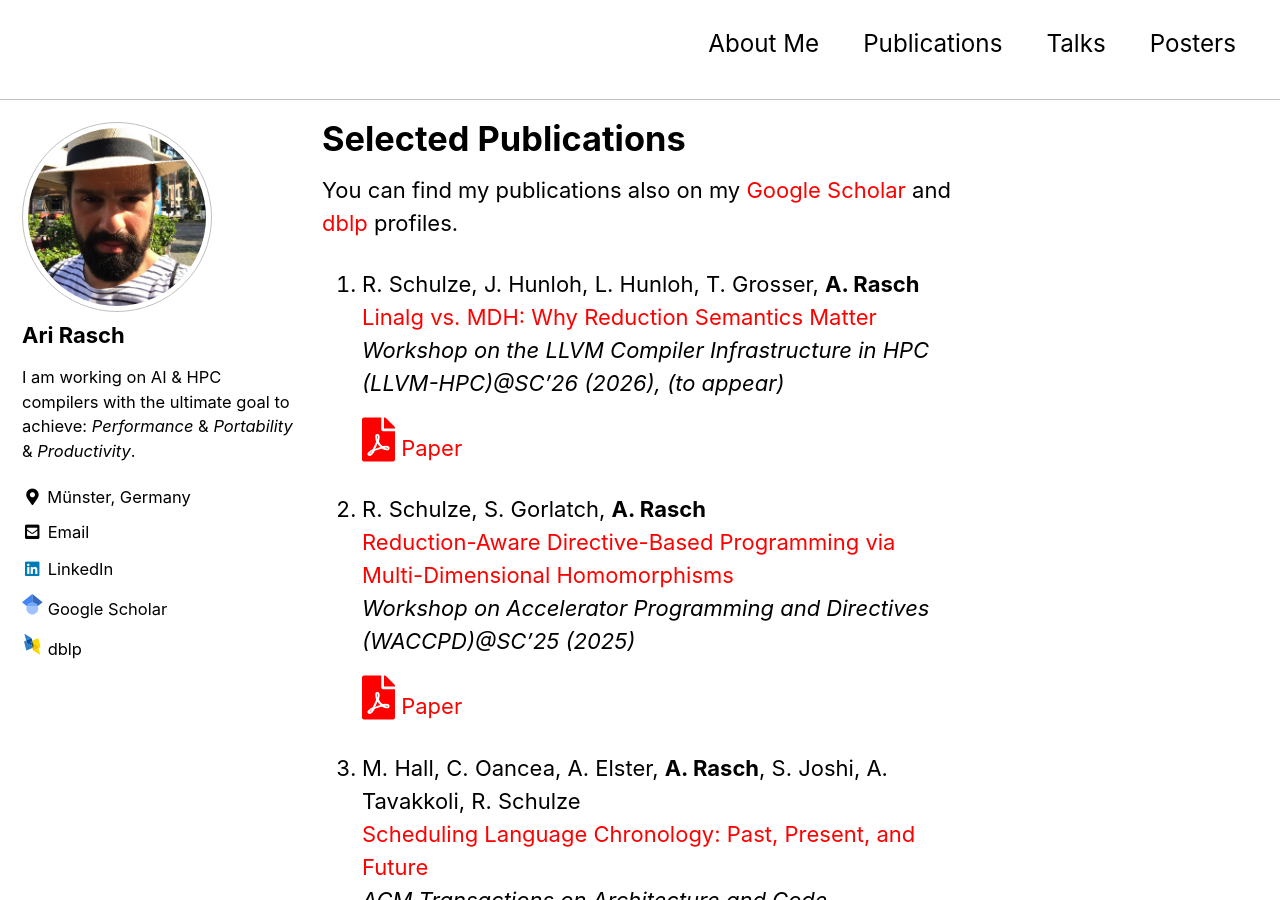
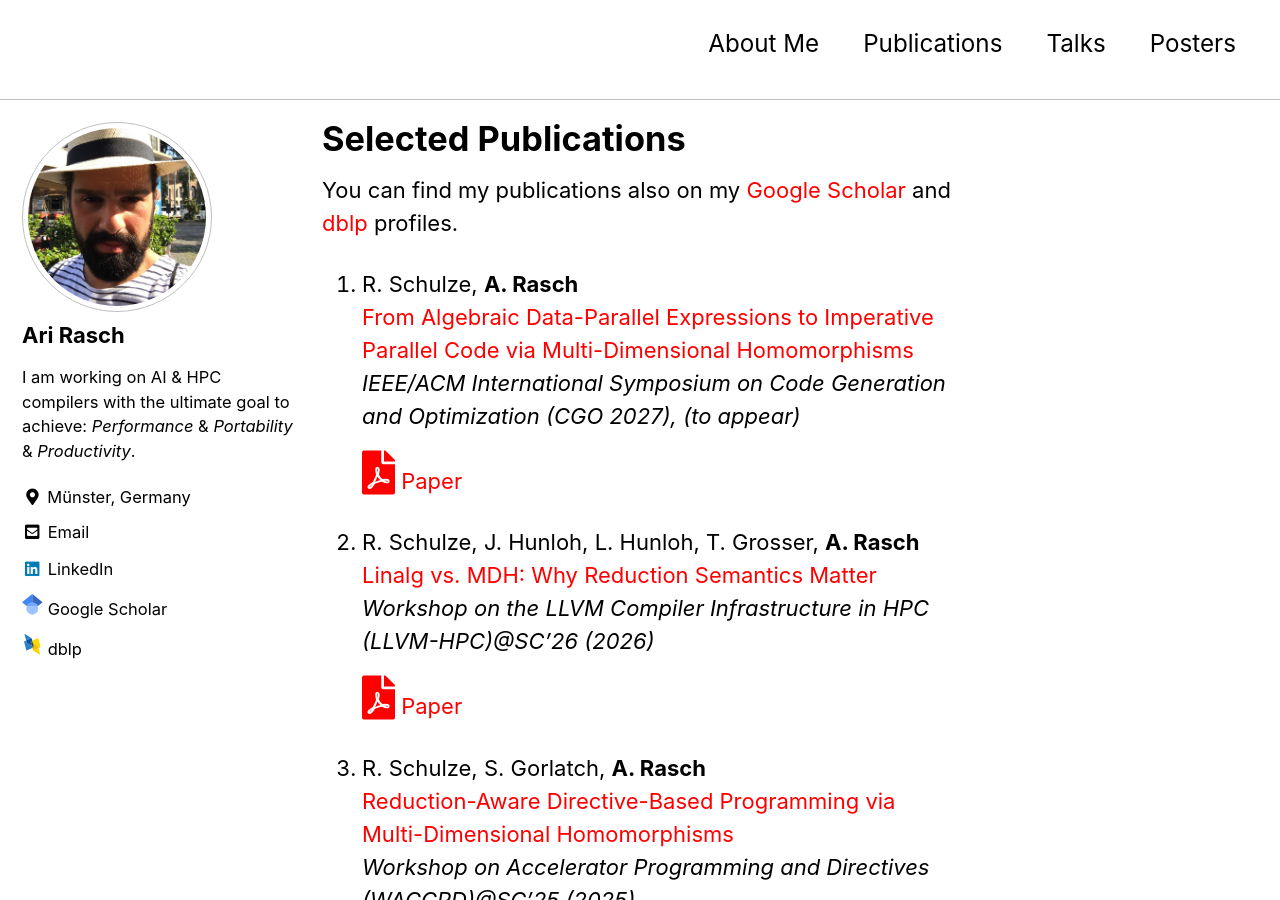
Before and after one commit to AriRasch/arirasch.github.io, a Jekyll site: the page built from publications.md, in a window 1280 px wide and 900 px high. Built offline with Jekyll 4.4.1, drawn with Linux system fonts in a browser that asks for light colours; cached includes are drawn as plain includes; our own code applies the rules of GitHub Pages for plain Markdown files.

Commit message:
Update publication entries in publications.md with new titles, authors, and links; add new PDF for LLVM-HPC workshop paper.

```diff
--- a/publications.md
+++ b/publications.md
@@ -7,37 +7,42 @@ author_profile: true
 
 You can find my publications also on my [Google Scholar](https://scholar.google.com/citations?user=-q-gyO0AAAAJ&hl=en&oi=ao) and [dblp](https://dblp.uni-trier.de/pid/204/7105.html) profiles.
 
-1.  R. Schulze, J. Hunloh, L. Hunloh, T. Grosser, **A. Rasch** \\
-    [Linalg vs. MDH: Why Reduction Semantics Matter](todo) \\
-    *Workshop on the LLVM Compiler Infrastructure in HPC (LLVM-HPC)@SC’26 (2026), (to appear)*\\
-    <a href="../assets/files/publications/llvm_hpc/todo.pdf"><i class="fas fa-file-pdf" style="color: red; font-size: 2em; padding-top: .4em"></i></a> [Paper](../assets/files/publications/llvm_hpc/todo.pdf)
+1.  R. Schulze, **A. Rasch** \\
+    [From Algebraic Data-Parallel Expressions to Imperative Parallel Code via Multi-Dimensional Homomorphisms](todo) \\
+    *IEEE/ACM International Symposium on Code Generation and Optimization (CGO 2027), (to appear)*\\
+    <a href="../assets/files/publications/cgo27/todo.pdf"><i class="fas fa-file-pdf" style="color: red; font-size: 2em; padding-top: .4em"></i></a> [Paper](../assets/files/publications/cgo27/todo.pdf)
 
-2.  R. Schulze, S. Gorlatch, **A. Rasch** \\
+2.  R. Schulze, J. Hunloh, L. Hunloh, T. Grosser, **A. Rasch** \\
+    [Linalg vs. MDH: Why Reduction Semantics Matter](https://www.computer.org/csdl/proceedings-article/sc-w/2026/122100c451/2lkuGrmLYxa) \\
+    *Workshop on the LLVM Compiler Infrastructure in HPC (LLVM-HPC)@SC’26 (2026)*\\
+    <a href="../assets/files/publications/sc26/paper.pdf"><i class="fas fa-file-pdf" style="color: red; font-size: 2em; padding-top: .4em"></i></a> [Paper](../assets/files/publications/sc26/paper.pdf)
+
+3.  R. Schulze, S. Gorlatch, **A. Rasch** \\
     [Reduction-Aware Directive-Based Programming via Multi-Dimensional Homomorphisms](https://dl.acm.org/doi/10.1145/3731599.3767572) \\
     *Workshop on Accelerator Programming and Directives (WACCPD)@SC’25 (2025)*\\
     <a href="../assets/files/publications/sc25/paper.pdf"><i class="fas fa-file-pdf" style="color: red; font-size: 2em; padding-top: .4em"></i></a> [Paper](../assets/files/publications/sc25/paper.pdf)
 
-3.   M. Hall, C. Oancea, A. Elster, **A. Rasch**, S. Joshi, A. Tavakkoli, R. Schulze \\
+4.   M. Hall, C. Oancea, A. Elster, **A. Rasch**, S. Joshi, A. Tavakkoli, R. Schulze \\
     [Scheduling Language Chronology: Past, Present, and Future](https://dl.acm.org/doi/full/10.1145/3743135) \\
     *ACM Transactions on Architecture and Code Optimization (TACO 2025)*\\
     <a href="../assets/files/publications/taco25/paper.pdf"><i class="fas fa-file-pdf" style="color: red; font-size: 2em; padding-top: .4em"></i></a> [Paper](../assets/files/publications/taco25/paper.pdf)
 
-4.  R. Schulze, S. Gorlatch, **A. Rasch** \\
+5.  R. Schulze, S. Gorlatch, **A. Rasch** \\
     [pyATF: Constraint-Based Auto-Tuning in Python](https://dl.acm.org/doi/10.1145/3708493.3712682) \\
     *ACM SIGPLAN International Conference on Compiler Construction (CC 2025)*\\
     <a href="../assets/files/publications/cc25/paper.pdf"><i class="fas fa-file-pdf" style="color: red; font-size: 2em; padding-top: .4em"></i></a> [Paper](../assets/files/publications/cc25/paper.pdf)
 
-5.  **A. Rasch** \\
+6.  **A. Rasch** \\
     [(De/Re)-Composition of Data-Parallel Computations via Multi-Dimensional Homomorphisms](https://dl.acm.org/doi/10.1145/3665643) \\
     *ACM Transactions on Programming Languages and Systems (TOPLAS 2024) -- Presented at PLDI’24 conference*\\
     <a href="../assets/files/publications/toplas24/paper.pdf"><i class="fas fa-file-pdf" style="color: red; font-size: 2em; padding-top: .4em"></i></a> [Paper](../assets/files/publications/toplas24/paper.pdf)
 
-6.  **A. Rasch** \\
+7.  **A. Rasch** \\
     [Full Version: (De/Re)-Composition of Data-Parallel Computations via Multi-Dimensional Homomorphisms](https://arxiv.org/abs/2405.05118) \\
     *arXiv 2024*\\
     <a href="../assets/files/publications/arxiv24/paper_1.pdf"><i class="fas fa-file-pdf" style="color: red; font-size: 2em; padding-top: .4em"></i></a> [Paper](../assets/files/publications/arxiv24/paper_1.pdf)
 
-7.  **A. Rasch**, R. Schulze, D. Shabalin, A. Elster, S. Gorlatch, M. Hall \\
+8.  **A. Rasch**, R. Schulze, D. Shabalin, A. Elster, S. Gorlatch, M. Hall \\
     [(De/Re)-Compositions Expressed Systematically via MDH-Based Schedules](https://dl.acm.org/doi/abs/10.1145/3578360.3580269) \\
     *ACM SIGPLAN International Conference on Compiler Construction (CC 2023)*\\
     <a href="../assets/files/publications/cc23/paper.pdf"><i class="fas fa-file-pdf" style="color: red; font-size: 2em; padding-top: .4em"></i></a> [Paper](../assets/files/publications/cc23/paper.pdf)
```
Also changed, not shown: 1 other file.
